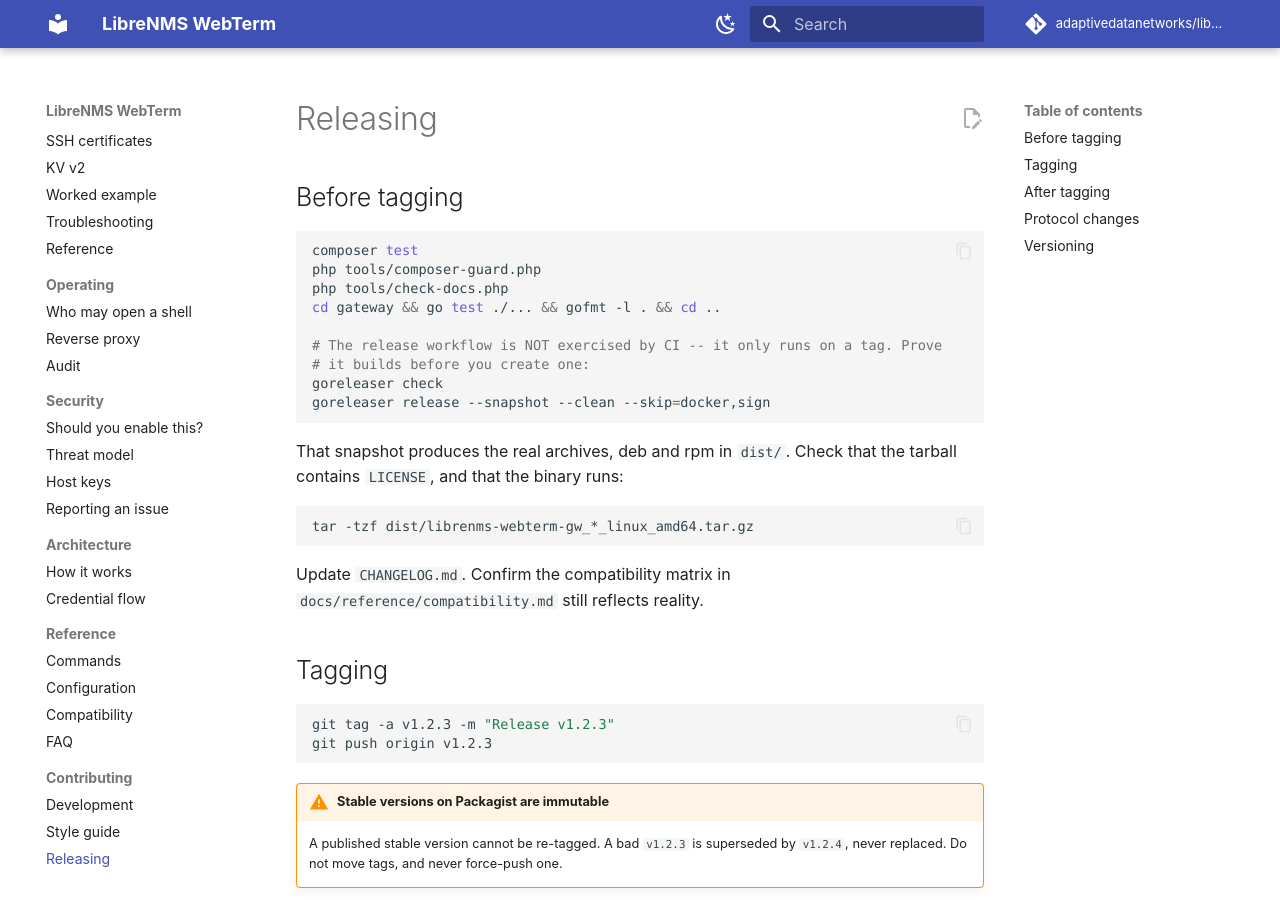
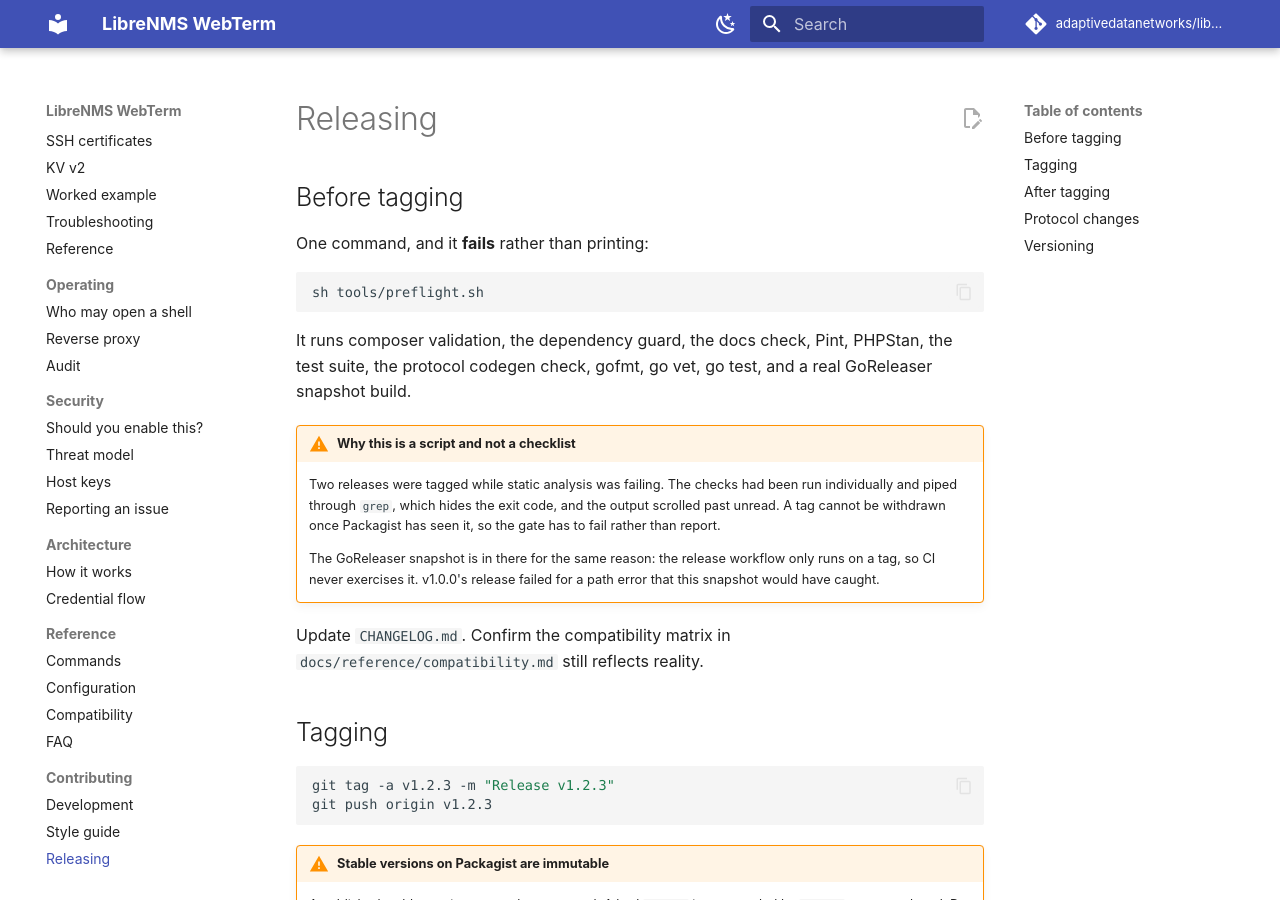
Before and after one commit to AdaptiveDataNetworks/librenms-webterm, an MkDocs documentation site: the page built from docs/contributing/releasing.md, in a window 1280 px wide and 900 px high. Built offline with MkDocs 1.6.1 and Material for MkDocs 9.7.7, drawn with Linux system fonts in a browser that asks for light colours; comment, search, counter and statistics services are not loaded.

Commit message:
chore: add a preflight gate that fails instead of printing
Two releases were tagged while static analysis was failing. Both times the
checks had been run individually and piped through grep, which hides the exit
code, and the failing output scrolled past unread. A tag cannot be withdrawn
once Packagist has seen it, so the gate has to fail rather than report.

tools/preflight.sh runs everything under `set -e`: composer validation, the
dependency guard, the docs check, Pint, PHPStan, the tests, protocol codegen,
gofmt, go vet, go test, and a real GoReleaser snapshot -- the last because the
release workflow only runs on a tag and CI never exercises it.

Also relaxes an over-constrained docblock on the device overview hook. The
parameter is untyped because core injects it by name, so declaring
App\Models\Device made every test that passes a stand-in a static-analysis
error.

````diff
--- a/docs/contributing/releasing.md
+++ b/docs/contributing/releasing.md
@@ -2,24 +2,26 @@
 
 ## Before tagging
 
+One command, and it **fails** rather than printing:
+
 ```bash
-composer test
-php tools/composer-guard.php
-php tools/check-docs.php
-cd gateway && go test ./... && gofmt -l . && cd ..
-
-# The release workflow is NOT exercised by CI -- it only runs on a tag. Prove
-# it builds before you create one:
-goreleaser check
-goreleaser release --snapshot --clean --skip=docker,sign
+sh tools/preflight.sh
 ```
 
-That snapshot produces the real archives, deb and rpm in `dist/`. Check that
-the tarball contains `LICENSE`, and that the binary runs:
+It runs composer validation, the dependency guard, the docs check, Pint,
+PHPStan, the test suite, the protocol codegen check, gofmt, go vet, go test,
+and a real GoReleaser snapshot build.
 
-```bash
-tar -tzf dist/librenms-webterm-gw_*_linux_amd64.tar.gz
-```
+!!! warning "Why this is a script and not a checklist"
+
+    Two releases were tagged while static analysis was failing. The checks had
+    been run individually and piped through `grep`, which hides the exit code,
+    and the output scrolled past unread. A tag cannot be withdrawn once
+    Packagist has seen it, so the gate has to fail rather than report.
+
+    The GoReleaser snapshot is in there for the same reason: the release
+    workflow only runs on a tag, so CI never exercises it. v1.0.0's release
+    failed for a path error that this snapshot would have caught.
 
 Update `CHANGELOG.md`. Confirm the compatibility matrix in `docs/reference/compatibility.md` still reflects reality.
 
````
Also changed, not shown: 3 other files.
